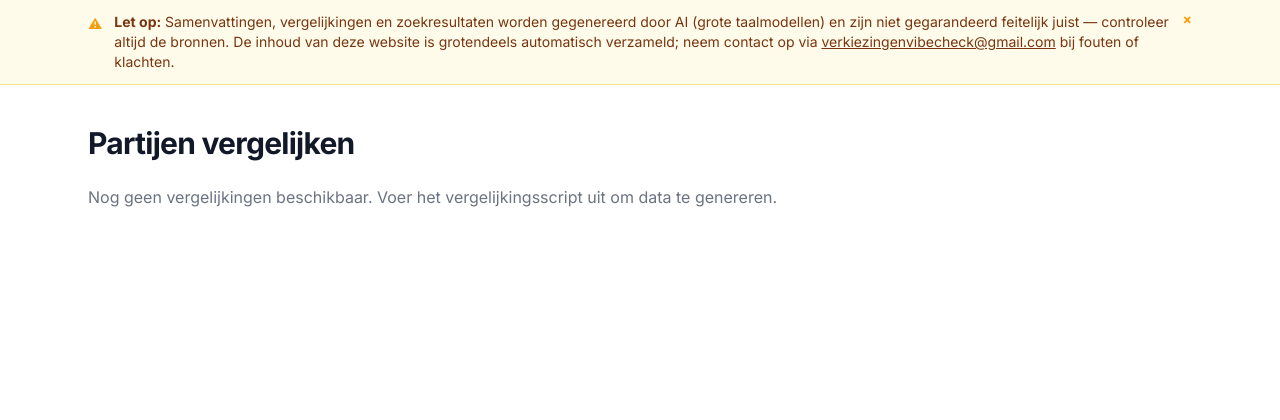
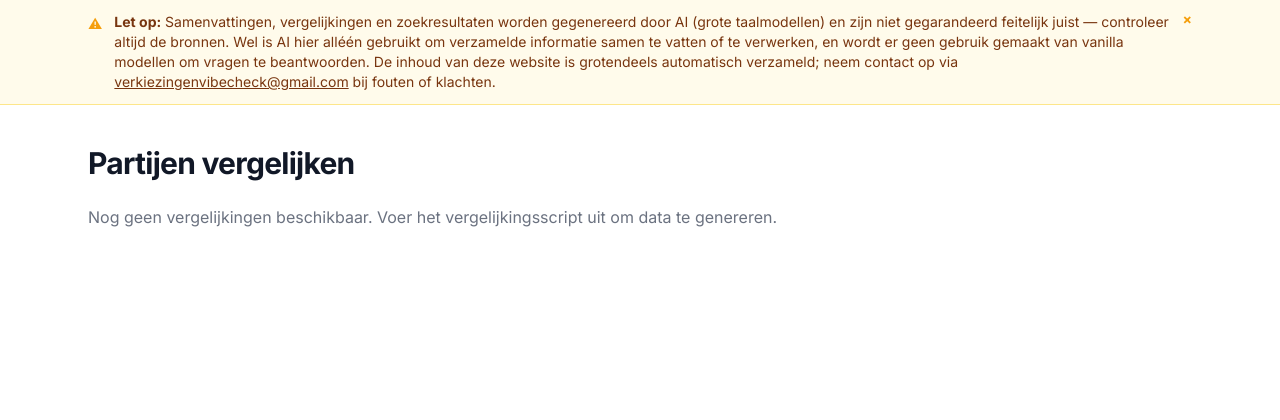
Before and after one commit to wissebarkhof/verkiezing-vibecheck, a Python web app: template app/templates/compare.html in a window 1280 px wide. Shown: the part 65-485 px from the top of the page. Run offline with Jinja, Linux system fonts and the light colour scheme; the template is opened without the code that fills it, so the values that code supplies are empty; some libraries are stand-ins or nearby versions.

Commit message:
disclaumer update

```diff
--- a/app/templates/base.html
+++ b/app/templates/base.html
@@ -50,6 +50,7 @@
             <span class="text-amber-500 mt-0.5 shrink-0">&#9888;</span>
             <p class="flex-1">
                 <strong>Let op:</strong> Samenvattingen, vergelijkingen en zoekresultaten worden gegenereerd door AI (grote taalmodellen) en zijn niet gegarandeerd feitelijk juist &mdash; controleer altijd de bronnen.
+                Wel is AI hier alléén gebruikt om verzamelde informatie samen te vatten of te verwerken, en wordt er geen gebruik gemaakt van vanilla modellen om vragen te beantwoorden.
                 De inhoud van deze website is grotendeels automatisch verzameld; neem contact op via <a href="mailto:verkiezingenvibecheck@gmail.com" class="underline hover:text-amber-700">verkiezingenvibecheck@gmail.com</a> bij fouten of klachten.
             </p>
             <button onclick="dismissBanner()" class="shrink-0 text-amber-500 hover:text-amber-700 transition-colors font-bold leading-none" aria-label="Sluiten">&times;</button>
```
